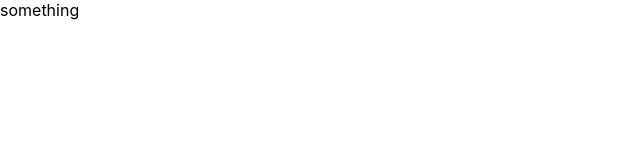
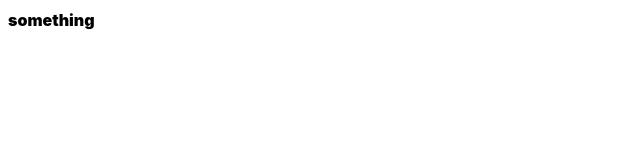
Before and after one commit to bryanchua5327/momo-api, a React (Create React App) app: page / in a window 1280 px wide. Shown: the top 160 px of the page, without its empty margins (0-640 px from the left). Built offline with nearby package versions, Linux system fonts and the light colour scheme.

Commit message:
adding tailwind

```diff
--- a/package.json
+++ b/package.json
@@ -12,6 +12,7 @@
     "react-dom": "^18.2.0",
     "react-router-dom": "^6.11.2",
     "react-scripts": "5.0.1",
+    "tailwind": "^4.0.0",
     "web-vitals": "^2.1.4"
   },
   "scripts": {
--- a/src/Home.js
+++ b/src/Home.js
@@ -1,5 +1,5 @@
 import React from "react";
 
 export default function Home(){
-    return <div>something</div>
+    return <div className="tw-font-black tw-p-2">something</div>
 }
--- a/src/index.css
+++ b/src/index.css
@@ -1,3 +1,7 @@
+@tailwind base;
+@tailwind components;
+@tailwind utilities;
+
 body {
   margin: 0;
   font-family: -apple-system, BlinkMacSystemFont, 'Segoe UI', 'Roboto', 'Oxygen',
--- /dev/null
+++ b/tailwind.config.js
@@ -0,0 +1,11 @@
+/** @type {import('tailwindcss').Config} */
+module.exports = {
+  content: [
+    "./src/**/*.{js,jsx,ts,tsx}",
+  ],
+  theme: {
+    extend: {},
+  },
+  plugins: [],
+  prefix: 'tw-',
+}
```
Also changed, not shown: 1 other file (tests, documents, lock files or other folders).
